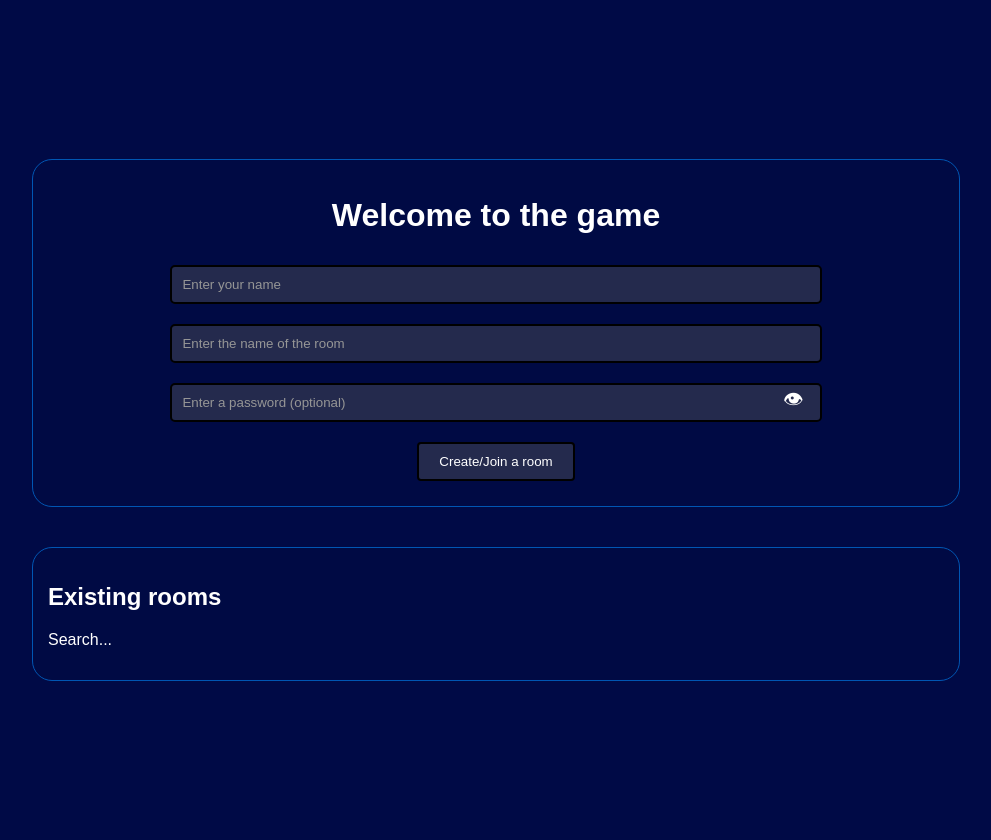
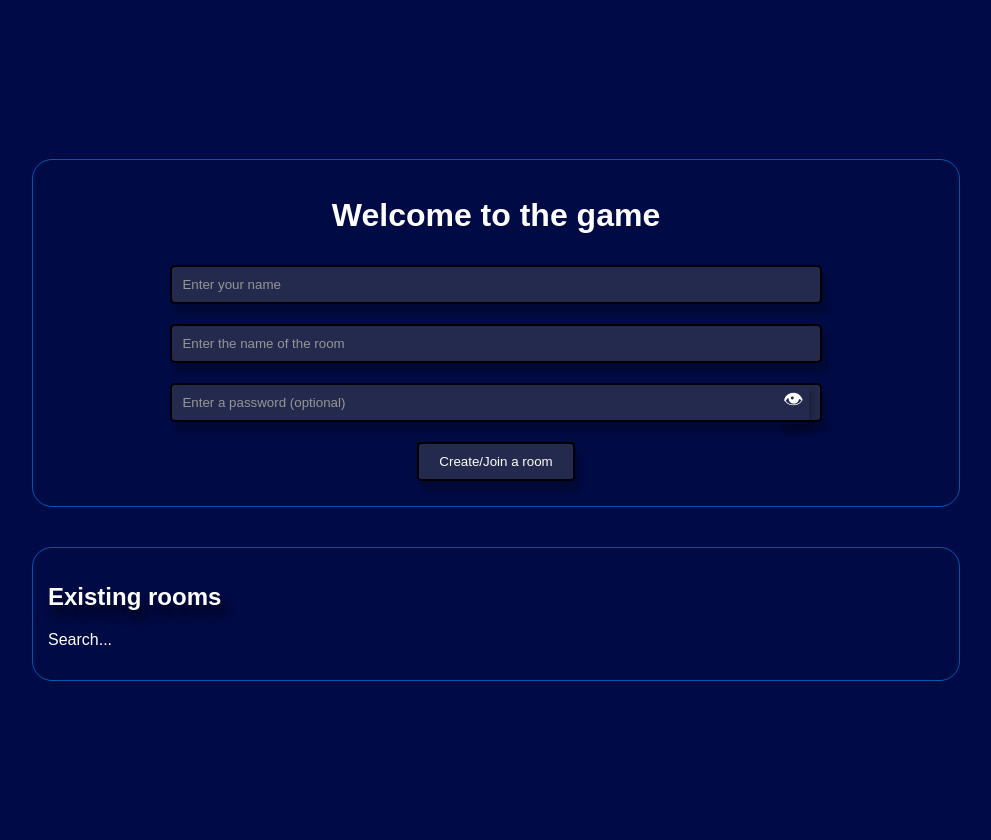
Before and after one commit to Davidhaba/game-chat, a Flask app: page / in a window 1280 px wide. Shown: the whole page, without its empty margins (164-1155 px from the left). Run offline with Flask 3, Linux system fonts and the light colour scheme; some libraries are stand-ins or nearby versions.

Commit message:
Update index.html

```diff
--- a/templates/index.html
+++ b/templates/index.html
@@ -8,17 +8,12 @@
     <style>
         body {
             font-family: Arial, sans-serif;
-            background-color: #f4f4f4;
             margin: 0;
             padding: 0;
             text-align: center;
             width: 100%;
             height: 100vh;
             overflow: hidden;
-        }
-
-        .container {
-            box-shadow: 0 0 10px rgba(0, 0, 0, 0.1);
         }
 
         input[type="text"],
@@ -31,6 +26,7 @@
             display: inline-block;
             background-color: rgba(90, 90, 90, 0.4);
             color: white;
+            box-shadow: 5px 10px 5px rgba(0, 0, 0, 0.2);
         }
 
         input[type="text"]::placeholder,
@@ -47,6 +43,7 @@
             cursor: pointer;
             margin: 10px;
             transition: background-color 0.3s, transform 0.2s;
+            box-shadow: 5px 10px 5px rgba(0, 0, 0, 0.2);
         }
 
         button:hover {
@@ -199,6 +196,10 @@
 
         #closeConnectionsRoomBtn:active {
             transform: scale(0.9);
+        }
+
+        h2 {
+            text-shadow: 5px 10px 10px rgba(0, 0, 0, 0.7);
         }
     </style>
 </head>
```
